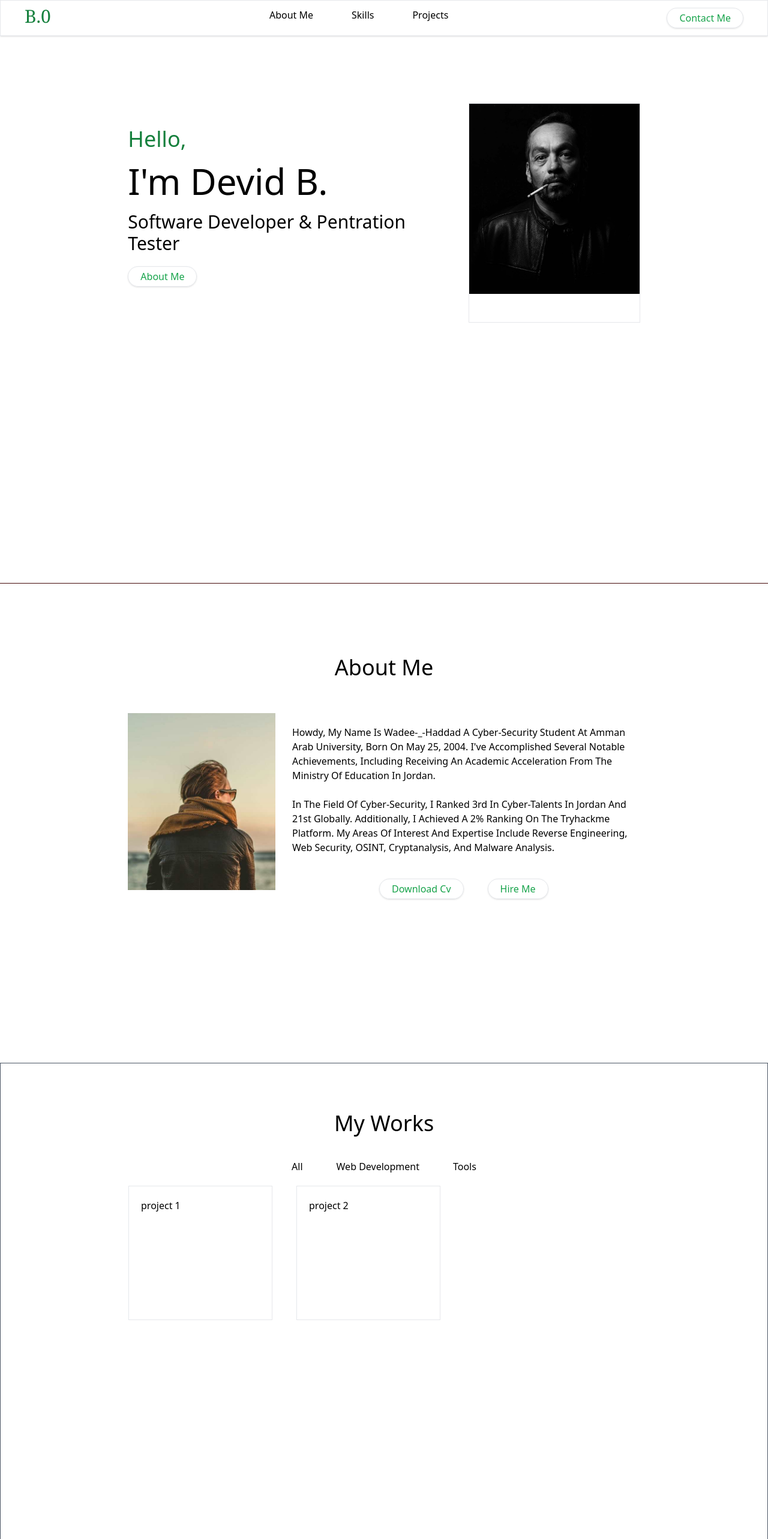
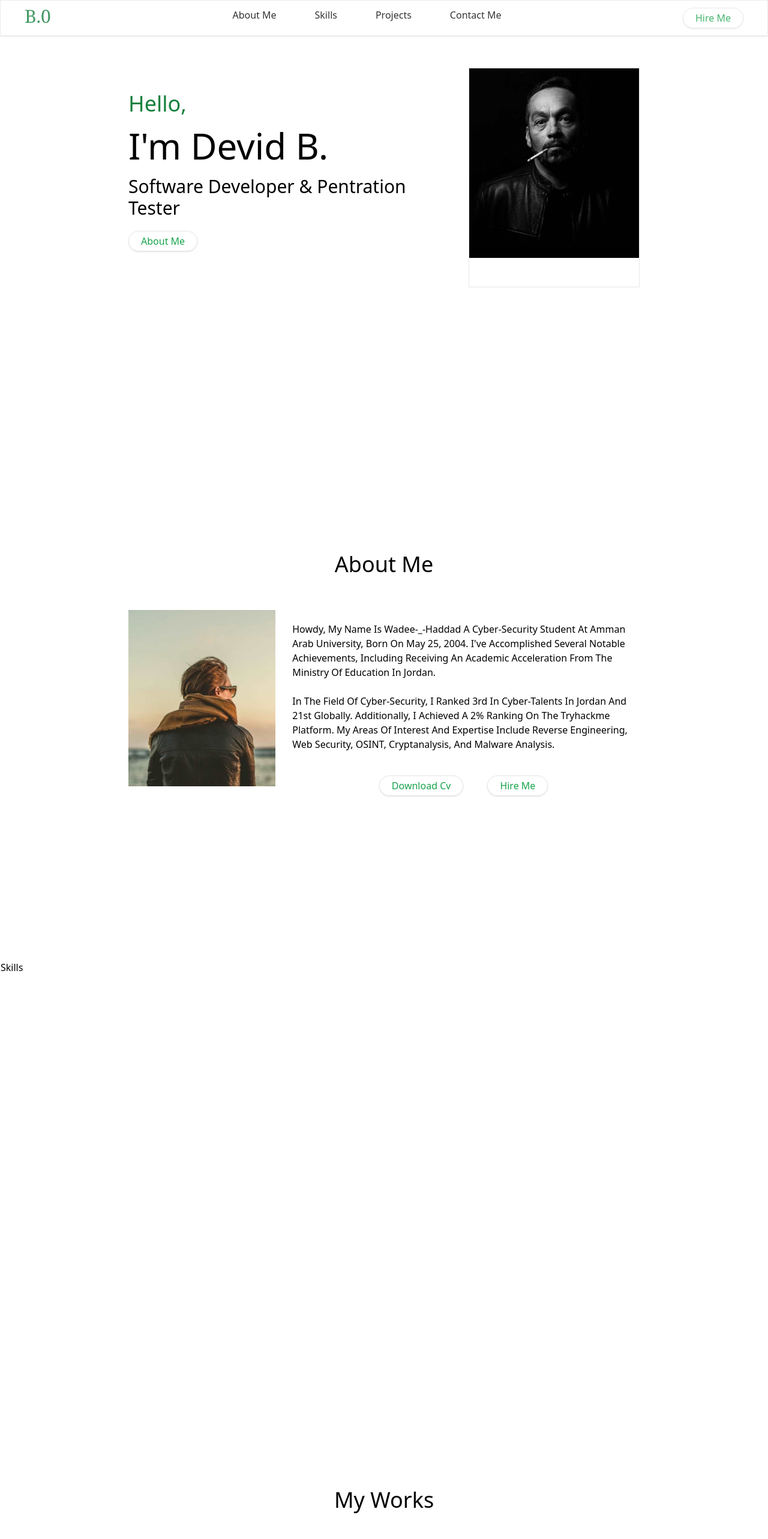
Before and after one commit to b1621/portfolio, a React (Vite) app: page / in a window 1280 px wide. Shown: the top 2566 px of the page at 60% size. Built offline with nearby package versions, Linux system fonts and the light colour scheme.

Commit message:
make the link to scroll

```diff
--- a/src/App.jsx
+++ b/src/App.jsx
@@ -1,18 +1,20 @@
 import AboutMe from "./components/AboutMe";
+import Contact from "./components/Contact";
 import Header from "./components/Header";
 import HomeScreen from "./components/HomeScreen";
 import Projects from "./components/Projects";
+import Skills from "./components/Skills";
 
 function App() {
   return (
-    <>
-      <div className=" ">
-        <Header />
-        <HomeScreen />
-        <AboutMe />
-        <Projects />
-      </div>
-    </>
+    <div div className="relative">
+      <Header />
+      <HomeScreen />
+      <AboutMe />
+      <Skills />
+      <Projects />
+      <Contact />
+    </div>
   );
 }
 
--- a/src/components/AboutMe.jsx
+++ b/src/components/AboutMe.jsx
@@ -3,7 +3,7 @@ import Button from "./Button";
 
 const AboutMe = () => {
   return (
-    <div className=" h-screen border-t border-red-950 py-16">
+    <div id="aboutme" className="border border-white h-screen py-16">
       <h2 className=" text-center text-4xl my-14">About Me</h2>
       <div className="flex flex-row gap-5  w-2/3 mx-auto">
         <div className="">
--- a/src/components/Contact.jsx
+++ b/src/components/Contact.jsx
@@ -1,7 +1,11 @@
 import React from "react";
 
 const Contact = () => {
-  return <div>Contact</div>;
+  return (
+    <div id="contactme" className="h-screen">
+      Contact
+    </div>
+  );
 };
 
 export default Contact;
--- a/src/components/Header.jsx
+++ b/src/components/Header.jsx
@@ -3,14 +3,25 @@ import Button from "./Button";
 
 const Header = () => {
   return (
-    <div className="  flex justify-between border shadow py-3 px-10">
-      <p className=" text-3xl font-serif -my-1 text-green-700">B.0</p>
+    <div className=" fixed bg-white opacity-80 top-0 z-30 w-full  flex justify-between border shadow py-3 px-10">
+      <a href="#home">
+        <p className=" text-3xl font-serif -my-1 text-green-700">B.0</p>
+      </a>
       <ul className="flex gap-16 mx-20">
-        <li>About Me</li>
-        <li>Skills</li>
-        <li>Projects</li>
+        <a href="#aboutme">
+          <li>About Me</li>
+        </a>
+        <a href="#skills">
+          <li>Skills</li>
+        </a>
+        <a href="#projects">
+          <li>Projects</li>
+        </a>
+        <a href="#contactme">
+          <li>Contact Me</li>
+        </a>
       </ul>
-      <Button>Contact Me</Button>
+      <Button>Hire Me</Button>
     </div>
   );
 };
--- a/src/components/HomeScreen.jsx
+++ b/src/components/HomeScreen.jsx
@@ -3,7 +3,7 @@ import Button from "./Button";
 
 const HomeScreen = () => {
   return (
-    <div className=" min-h-screen">
+    <div id="home" className=" min-h-screen border border-white">
       <div className="flex flex-row gap-5 my-28 w-2/3 mx-auto">
         <div className=" my-10">
           <h2 className=" text-green-700 text-4xl">Hello,</h2>
--- a/src/components/Projects.jsx
+++ b/src/components/Projects.jsx
@@ -2,7 +2,7 @@ import React from "react";
 
 const Projects = () => {
   return (
-    <div className=" h-screen border border-gray-600">
+    <div id="projects" className=" h-screen border border-white">
       <div className="py-20">
         <h2 className="text-center text-4xl mb-10">My Works</h2>
         <ul className=" w-fit mx-auto flex gap-14 my-5">
--- a/src/components/Skills.jsx
+++ b/src/components/Skills.jsx
@@ -1,7 +1,11 @@
 import React from "react";
 
 const Skills = () => {
-  return <div>Skills</div>;
+  return (
+    <div id="skills" className="border border-white h-screen">
+      Skills
+    </div>
+  );
 };
 
 export default Skills;
```
Also changed, not shown: 1 other file (tests, documents, lock files or other folders).
